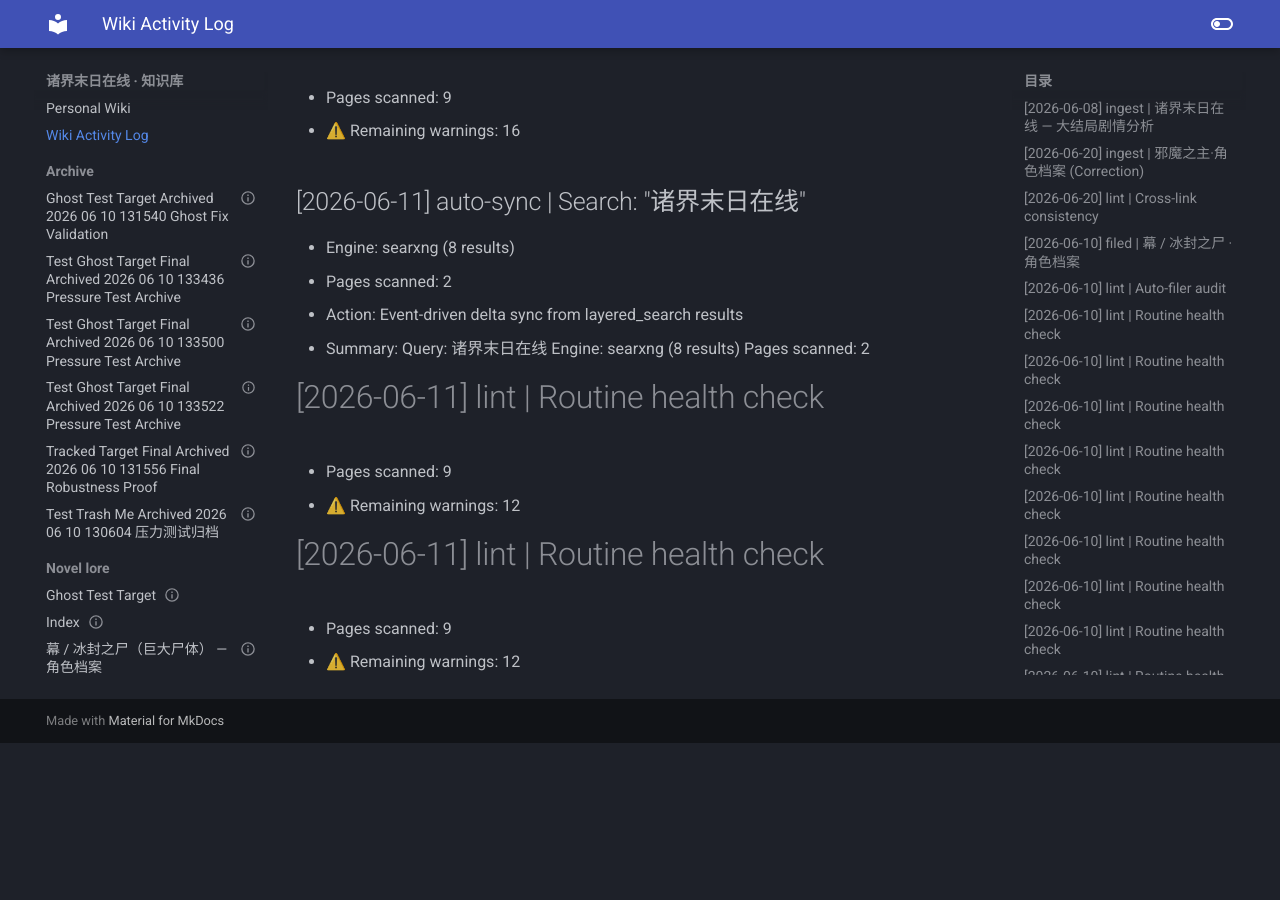
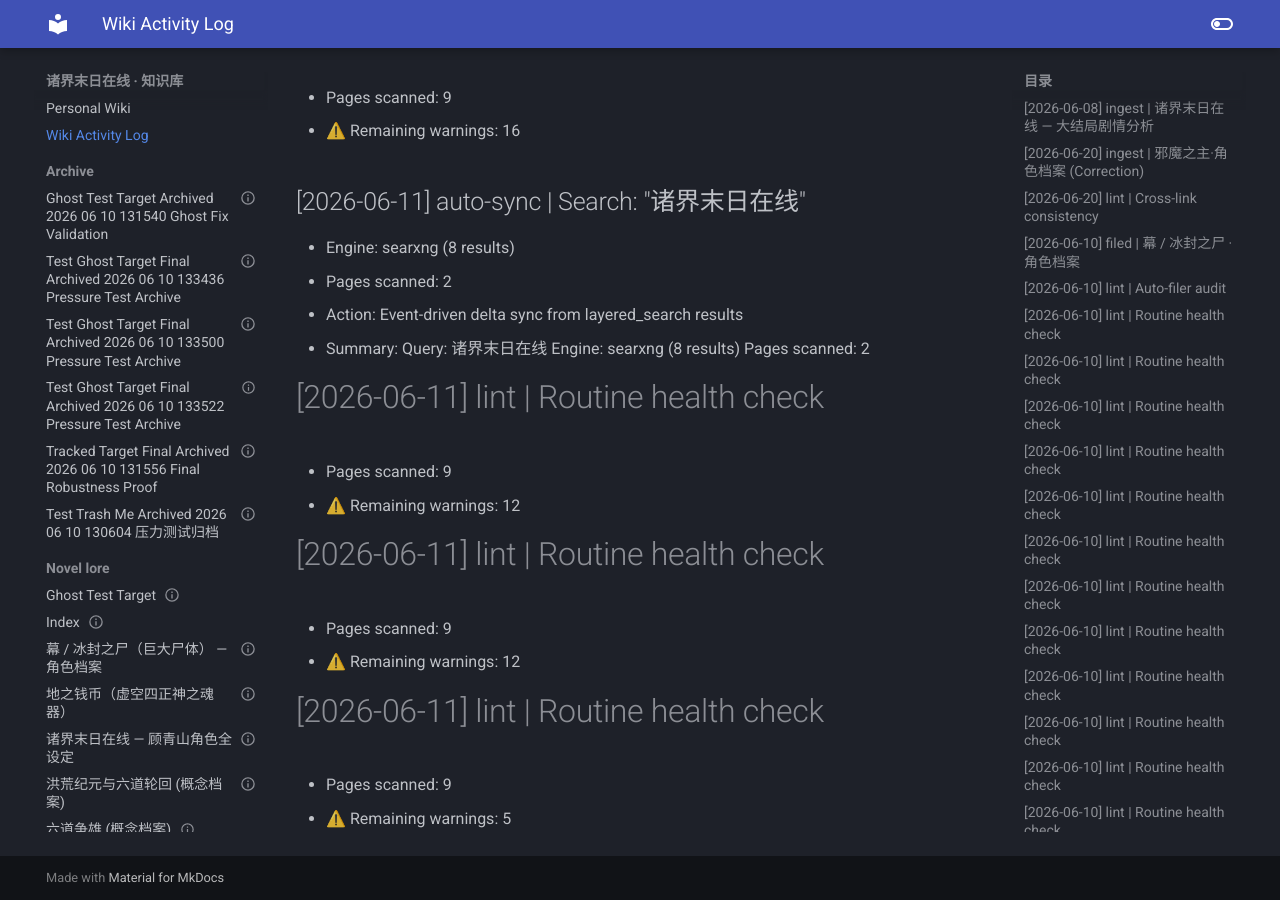
Before and after one commit to Zack3155/llm-wiki, an MkDocs documentation site: the page built from docs/log.md, in a window 1280 px wide and 900 px high, scrolled down 16334 px. Built offline with MkDocs 1.6.1 and Material for MkDocs 9.7.7, drawn with Linux system fonts in a browser that asks for light colours; before the commit the page ends 17077 px from its top, so only the background shows below that.

```diff
--- a/docs/log.md
+++ b/docs/log.md
@@ -358,3 +358,6 @@
 # [2026-06-11] lint | Routine health check
 - Pages scanned: 9
 - ⚠️ Remaining warnings: 12
+# [2026-06-11] lint | Routine health check
+- Pages scanned: 9
+- ⚠️ Remaining warnings: 5
```
Also changed, not shown: docs/topics/novel-lore/_index.md (+3 -1 lines).
